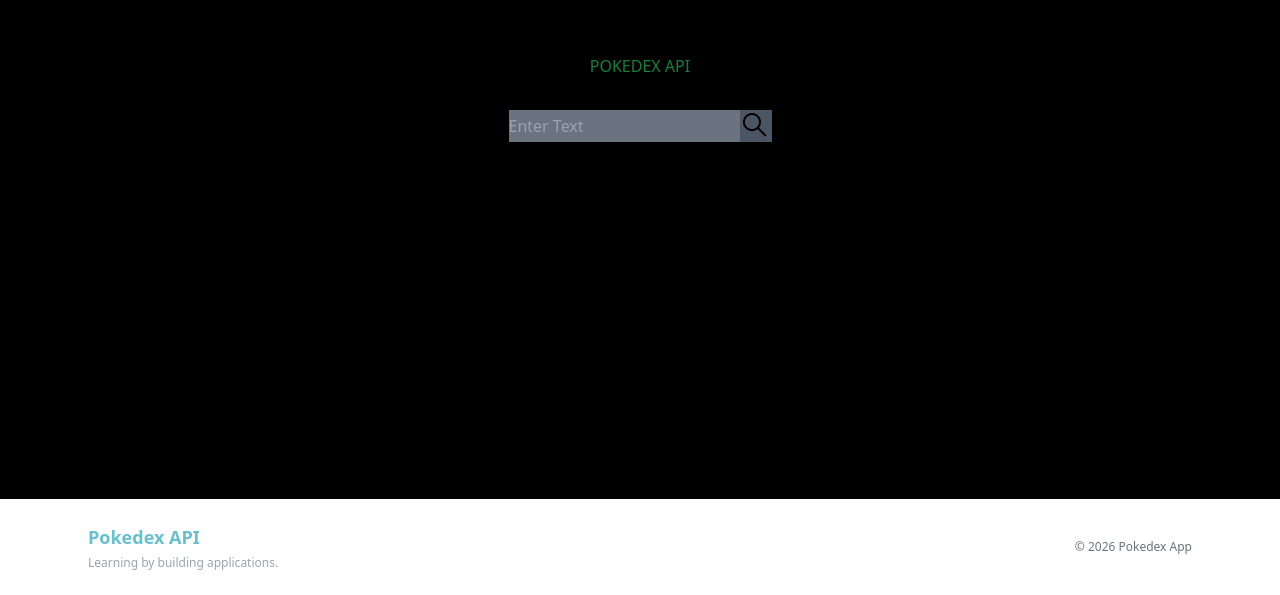
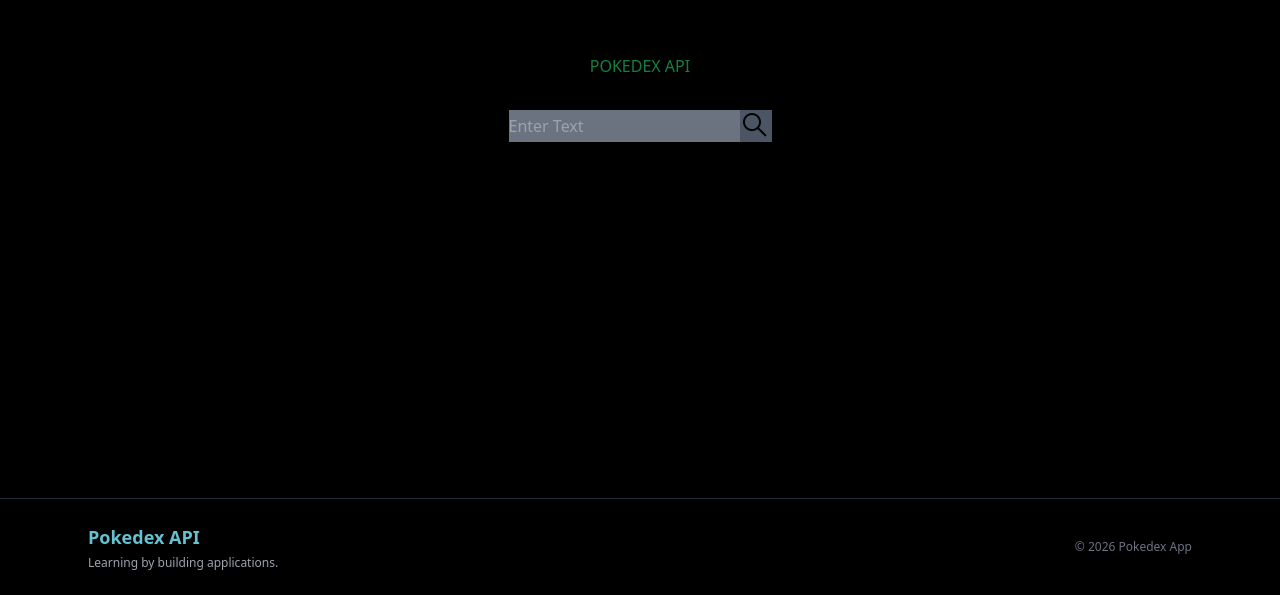
Before and after one commit to maryamawitsamson21-dot/PokedexAPI, a website built with Vite: page index.html in a window 1280 px wide. Shown: the part 302-897 px from the top of the page. Built offline with nearby package versions, Linux system fonts and the light colour scheme.

Commit message:
Update index.html

```diff
--- a/index.html
+++ b/index.html
@@ -24,7 +24,7 @@
         <script type= module src="./api.js"></script>
         <script type= module src="./ui.js"></script>
     </body>
-    <footer class="w-full py-6 mt-auto border-t border-black">
+    <footer class="w-full py-6 mt-auto border-t border-gray-800 bg-black">
     <div class="max-w-6xl mx-auto px-6 flex flex-col sm:flex-row items-center justify-between gap-4">
 
       <!-- This is your specific code snippet -->
```
